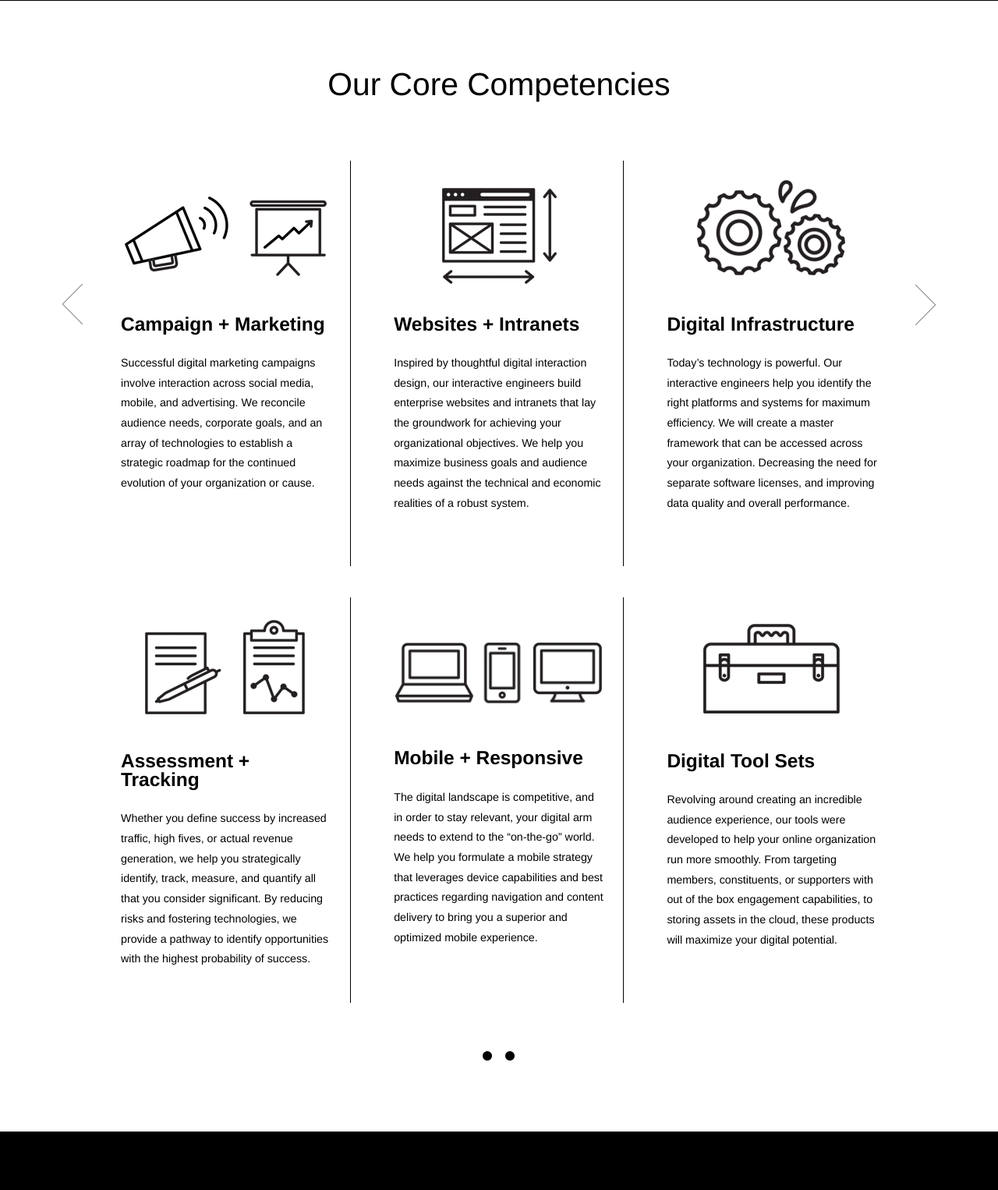
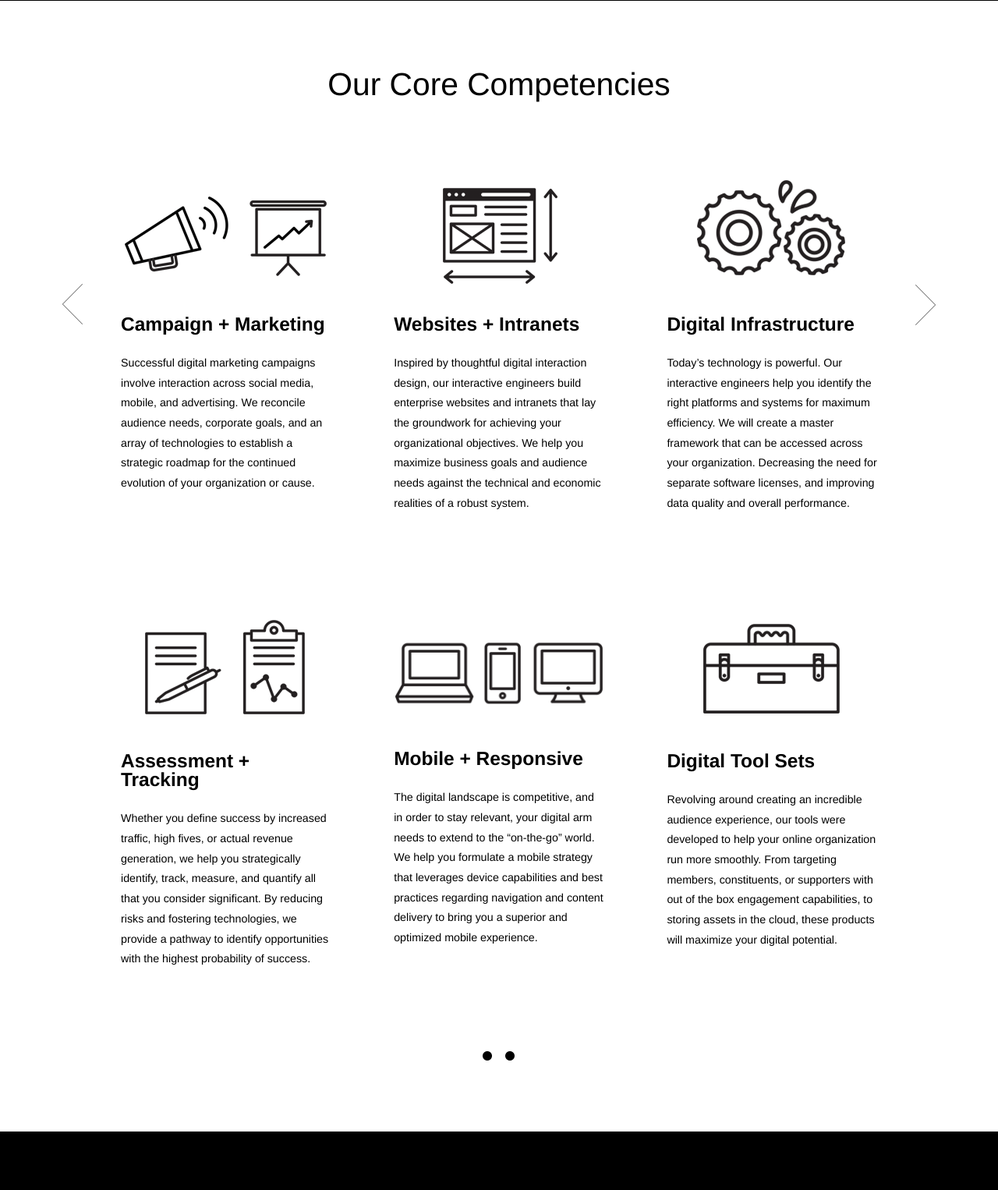
Before and after one commit to leobauza/saforian, a PHP site: page / in a window 1280 px wide. Shown: the part 2011-3537 px from the top of the page at 78% size. Run offline with PHP 8.4, Linux system fonts and the light colour scheme; some libraries are stand-ins or nearby versions.

Commit message:
css change to services section; took out not launched work pieces

```diff
--- a/css/styles.css
+++ b/css/styles.css
@@ -2473,7 +2473,8 @@ img[src*="iw3.png"] {
   cursor: pointer;
 }
 .bord-services {
-  border-right: #000 solid 1px;
+  /*border-right: #000 solid 1px;*/
+
   padding: 25px;
   min-height: 470px;
 }
--- a/index.php
+++ b/index.php
@@ -266,11 +266,13 @@
 					<p>Share Our Strength Initiative</p>
 
 				</article>
+				<!--
 				<article class="item safo-client first-page">
 					<a href='#'><img src='images/site/client-thumbnails/aao.jpg' alt='American Association of Orthodontists' /></a>
 					<div class="port-overlay"><span class="port-strip">Launching</span><br/><span class="port-strip">Soon</span></div>
 					<p>American Association of Orthodontists</p>
 				</article>
+				-->
 				<article class="item safo-client first-page">
 					<a href='http://www.saforian.com/CaseStudies/Specialicious/' class="ignore"><img src='images/site/client-thumbnails/specialicious.jpg' alt='Northern Virginia Magazine Initiative' /></a>
 					<p>Northern Virginia Magazine Initiative</p>
@@ -283,6 +285,7 @@
 					<a href='http://www.saforian.com/CaseStudies/FHI' class="ignore"><img src='images/site/client-thumbnails/fhi.jpg' alt='FHI 360' /></a>
 					<p>FHI 360</p>
 				</article>
+				<!--
 				<article class="item safo-client first-page">
 					<a href='#'><img src='images/site/client-thumbnails/ata.jpg' alt='America Trucking Association' /></a>
 					<div class="port-overlay"><span class="port-strip">Launching</span><br/><span class="port-strip">Soon</span></div>
@@ -293,6 +296,7 @@
 					<div class="port-overlay"><span class="port-strip">Launching</span><br/><span class="port-strip">Soon</span></div>
 					<p>Society for Human Resource Management</p>
 				</article>
+				-->
 				<article class="item safo-client first-page">
 					<a href="http://www.saforian.com/CaseStudies/Wagner" class="ignore"><img src='images/site/client-thumbnails/wagner.jpg' alt='Wagner Skis' /></a>
 					<p>Wagner Skis</p>
@@ -301,11 +305,13 @@
 					<a href="http://www.saforian.com/CaseStudies/DineOut" class="ignore"><img src='images/site/client-thumbnails/dineout.jpg' alt='The Great American DineOut' /></a>
 					<p>The Great American DineOut</p>
 				</article>
+				<!--
 				<article class="item safo-client first-page">
 					<a href='#'><img src='images/site/client-thumbnails/grunley.jpg' alt='Grunley' /></a>
 					<div class="port-overlay"><span class="port-strip">Launching</span><br/><span class="port-strip">Soon</span></div>
 					<p>Grunley</p>
 				</article>
+				-->
 				<article class="item safo-client first-page">
 					<a href="http://www.saforian.com/CaseStudies/KBD" class="ignore"><img src='images/site/client-thumbnails/kbd.jpg' alt='Kick Butts Day' /></a>
 					<p>Kick Butts Day</p>
--- a/less/styles.less
+++ b/less/styles.less
@@ -2518,7 +2518,7 @@ img[src*="iws3.png"], img[src*="iw3.png"] {
 }
 
 .bord-services {
-	border-right: #000 solid 1px;
+	/*border-right: #000 solid 1px;*/
 	padding: 25px;
 	min-height: 470px;
 }
```
